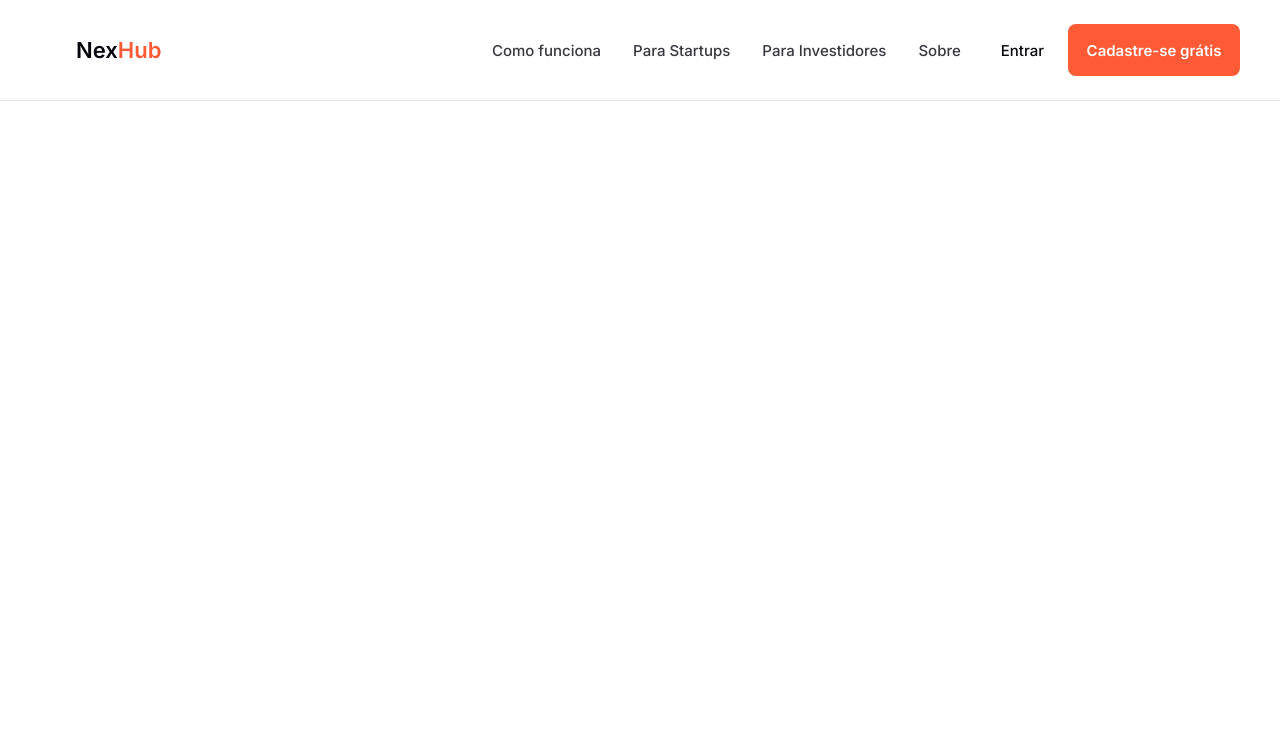
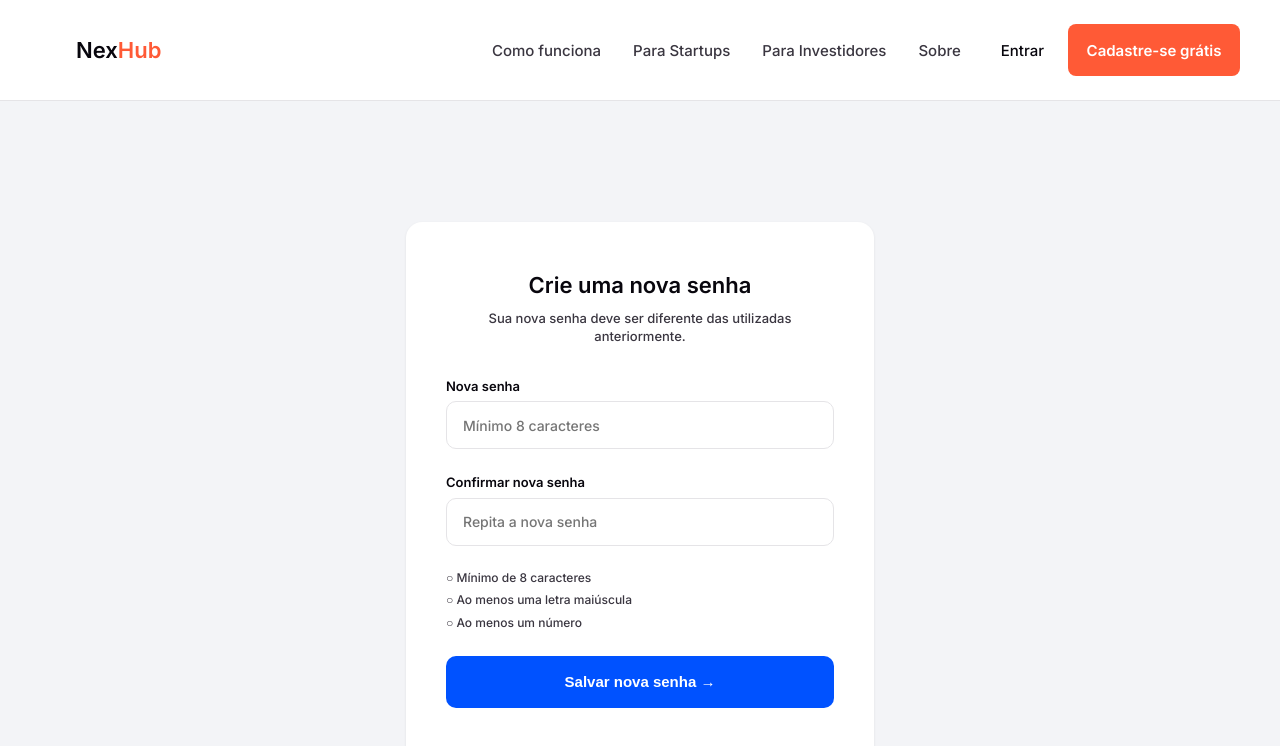
Before and after one commit to Andrewkaue10/Front_end_PI, a React (Vite) app in the folder Fron-pi/: page /redefinir-senha in a window 1280 px wide. Shown: the top 746 px of the page. Built offline with nearby package versions, Linux system fonts and the light colour scheme.

Commit message:
Add ForgotPassword screen and styles and ResetPasswords

```diff
--- a/Fron-pi/src/App.jsx
+++ b/Fron-pi/src/App.jsx
@@ -3,6 +3,8 @@ import Navbar from './components/Navbar/Navbar'
 import Home from './pages/Home/Home'
 import SignupInvestor from './pages/SignupInvestor/SignupInvestor'
 import SignupStartup from './pages/SignupStartup/SignupStartup'
+import ForgotPassword from './pages/ForgotPassword/ForgotPassword'
+import ResetPassword from './pages/ResetPassword/ResetPassword'
 import './App.css'
 
 function App() {
@@ -11,6 +13,8 @@ function App() {
       <Navbar />
       <Routes>
         <Route path="/" element={<Home />} />
+        <Route path="/esqueci-senha" element={<ForgotPassword />} />
+        <Route path="/redefinir-senha" element={<ResetPassword />} />
         <Route path="/cadastro/investidor" element={<SignupInvestor />} />
         <Route path="/cadastro/startup" element={<SignupStartup />} />
       </Routes>
--- a/Fron-pi/src/index.css
+++ b/Fron-pi/src/index.css
@@ -49,3 +49,7 @@ ul {
 h1, h2, h3, p {
   margin: 0;
 }
+
+.theme-blue {
+  --color-accent: #0052FF;
+}
--- /dev/null
+++ b/Fron-pi/src/pages/ForgotPassword/ForgotPassword.jsx
@@ -0,0 +1,87 @@
+import { useState } from 'react'
+import { Link } from 'react-router-dom'
+import PillGroup from '../../components/PillGroup/PillGroup'
+import '../../styles/forms.css'
+import '../../styles/centered-card.css'
+
+const METODOS = ['E-mail', 'Telefone']
+
+function ForgotPassword() {
+    const [metodo, setMetodo] = useState('E-mail')
+    const [loading, setLoading] = useState(false)
+    const [error, setError] = useState(null)
+    const [enviado, setEnviado] = useState(false)
+
+    const handleSubmit = async (e) => {
+        e.preventDefault()
+        setError(null)
+
+        const form = new FormData(e.target)
+        const payload = {
+            metodo,
+            contato: metodo === 'E-mail' ? form.get('email') : form.get('telefone'),
+        }
+
+        setLoading(true)
+        try {
+            const response = await fetch('https://sua-api.com/recuperar-senha', {
+                method: 'POST',
+                headers: { 'Content-Type': 'application/json' },
+                body: JSON.stringify(payload),
+            })
+
+            if (!response.ok) throw new Error('Não foi possível enviar o código. Confere o dado informado.')
+
+            setEnviado(true)
+        } catch (err) {
+            setError(err.message)
+        } finally {
+            setLoading(false)
+        }
+    }
+
+    return (
+        <div className="theme-blue centered-card-page">
+            <div className="centered-card">
+                <h1 className="centered-card__title">Esqueceu sua senha?</h1>
+                <p className="centered-card__subtitle">Escolha como prefere recuperar o acesso à sua conta.</p>
+
+                <div className="centered-card__toggle">
+                    <PillGroup options={METODOS} value={metodo} onChange={setMetodo} />
+                </div>
+
+                <form className="auth-form" onSubmit={handleSubmit}>
+                    {metodo === 'E-mail' ? (
+                        <div className="auth-form__field">
+                            <label htmlFor="email">E-mail cadastrado</label>
+                            <input id="email" name="email" type="email" placeholder="voce@suastartup.com" required />
+                        </div>
+                    ) : (
+                        <div className="auth-form__field">
+                            <label htmlFor="telefone">Telefone cadastrado</label>
+                            <input id="telefone" name="telefone" type="tel" placeholder="(00) 00000-0000" required />
+                        </div>
+                    )}
+
+                    {error && <p className="auth-form__error">{error}</p>}
+
+                    {enviado ? (
+                        <p className="centered-card__success">Código enviado! Confere sua caixa de entrada.</p>
+                    ) : (
+                        <button type="submit" className="auth-form__submit" disabled={loading}>
+                            {loading ? 'Enviando...' : 'Enviar código de recuperação →'}
+                        </button>
+                    )}
+                </form>
+
+                <div className="auth-form__divider">ou</div>
+
+                <p className="auth-form__bottom-link">
+                    Lembrou sua senha? <Link to="/login">Entrar</Link>
+                </p>
+            </div>
+        </div>
+    )
+}
+
+export default ForgotPassword
--- /dev/null
+++ b/Fron-pi/src/pages/ResetPassword/ResetPassword.css
@@ -0,0 +1,18 @@
+.password-checklist {
+  list-style: none;
+  margin: 0 0 24px;
+  padding: 0;
+  display: flex;
+  flex-direction: column;
+  gap: 6px;
+  text-align: left;
+}
+
+.password-checklist li {
+  font-size: 12px;
+  color: var(--color-text-light);
+}
+
+.password-checklist__item--ok {
+  color: #1a8f4c;
+}
--- /dev/null
+++ b/Fron-pi/src/pages/ResetPassword/ResetPassword.jsx
@@ -0,0 +1,104 @@
+import { useState } from 'react'
+import { useNavigate } from 'react-router-dom'
+import '../../styles/forms.css'
+import '../../styles/centered-card.css'
+import './ResetPassword.css'
+
+const REQUISITOS = [
+    { id: 'length', label: 'Mínimo de 8 caracteres', test: (v) => v.length >= 8 },
+    { id: 'uppercase', label: 'Ao menos uma letra maiúscula', test: (v) => /[A-Z]/.test(v) },
+    { id: 'number', label: 'Ao menos um número', test: (v) => /[0-9]/.test(v) },
+]
+
+function ResetPassword() {
+    const [senha, setSenha] = useState('')
+    const [confirmar, setConfirmar] = useState('')
+    const [loading, setLoading] = useState(false)
+    const [error, setError] = useState(null)
+    const navigate = useNavigate()
+
+    const todosOk = REQUISITOS.every((req) => req.test(senha))
+    const senhasConferem = senha.length > 0 && senha === confirmar
+
+    const handleSubmit = async (e) => {
+        e.preventDefault()
+        setError(null)
+
+        if (!todosOk) {
+            setError('A senha ainda não atende todos os requisitos.')
+            return
+        }
+        if (!senhasConferem) {
+            setError('As senhas não coincidem.')
+            return
+        }
+
+        setLoading(true)
+        try {
+            const response = await fetch('https://sua-api.com/redefinir-senha', {
+                method: 'POST',
+                headers: { 'Content-Type': 'application/json' },
+                body: JSON.stringify({ senha }), // token de email
+            })
+
+            if (!response.ok) throw new Error('Não foi possível salvar a nova senha. Tente novamente.')
+
+            navigate('/login')
+        } catch (err) {
+            setError(err.message)
+        } finally {
+            setLoading(false)
+        }
+    }
+
+    return (
+        <div className="theme-blue centered-card-page">
+            <div className="centered-card">
+                <h1 className="centered-card__title">Crie uma nova senha</h1>
+                <p className="centered-card__subtitle">Sua nova senha deve ser diferente das utilizadas anteriormente.</p>
+
+                <form className="auth-form" onSubmit={handleSubmit} style={{ marginTop: 32 }}>
+                    <div className="auth-form__field">
+                        <label htmlFor="nova-senha">Nova senha</label>
+                        <input
+                            id="nova-senha"
+                            type="password"
+                            placeholder="Mínimo 8 caracteres"
+                            value={senha}
+                            onChange={(e) => setSenha(e.target.value)}
+                            required
+                        />
+                    </div>
+
+                    <div className="auth-form__field">
+                        <label htmlFor="confirmar-nova-senha">Confirmar nova senha</label>
+                        <input
+                            id="confirmar-nova-senha"
+                            type="password"
+                            placeholder="Repita a nova senha"
+                            value={confirmar}
+                            onChange={(e) => setConfirmar(e.target.value)}
+                            required
+                        />
+                    </div>
+
+                    <ul className="password-checklist">
+                        {REQUISITOS.map((req) => (
+                            <li key={req.id} className={req.test(senha) ? 'password-checklist__item--ok' : ''}>
+                                {req.test(senha) ? '✓' : '○'} {req.label}
+                            </li>
+                        ))}
+                    </ul>
+
+                    {error && <p className="auth-form__error">{error}</p>}
+
+                    <button type="submit" className="auth-form__submit" disabled={loading}>
+                        {loading ? 'Salvando...' : 'Salvar nova senha →'}
+                    </button>
+                </form>
+            </div>
+        </div>
+    )
+}
+
+export default ResetPassword
--- /dev/null
+++ b/Fron-pi/src/styles/centered-card.css
@@ -0,0 +1,45 @@
+.centered-card-page {
+  min-height: 100svh;
+  display: flex;
+  align-items: center;
+  justify-content: center;
+  background: #f3f4f7;
+  padding: 40px 20px;
+}
+
+.centered-card {
+  width: 100%;
+  max-width: 468px;
+  background: #ffffff;
+  border-radius: 16px;
+  padding: 48px 40px;
+  box-shadow: 0 1px 3px rgba(8, 6, 13, 0.08);
+  text-align: center;
+}
+
+.centered-card__title {
+  font-size: 22px;
+  font-weight: 700;
+}
+
+.centered-card__subtitle {
+  font-size: 13px;
+  color: var(--color-text-light);
+  margin-top: 8px;
+}
+
+.centered-card__toggle {
+  display: flex;
+  justify-content: center;
+  margin: 24px 0 32px;
+}
+
+.centered-card .auth-form__field {
+  text-align: left;
+}
+
+.centered-card__success {
+  font-size: 13px;
+  color: #1a8f4c;
+  font-weight: 600;
+}
```
